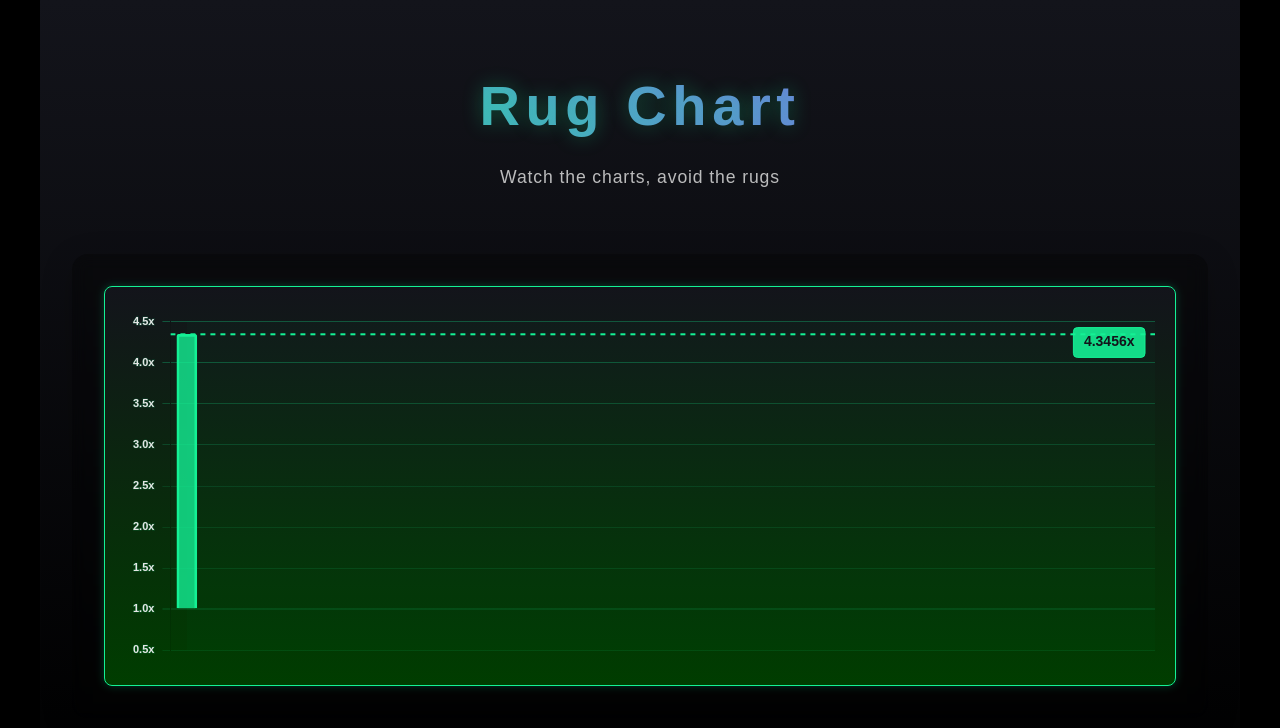
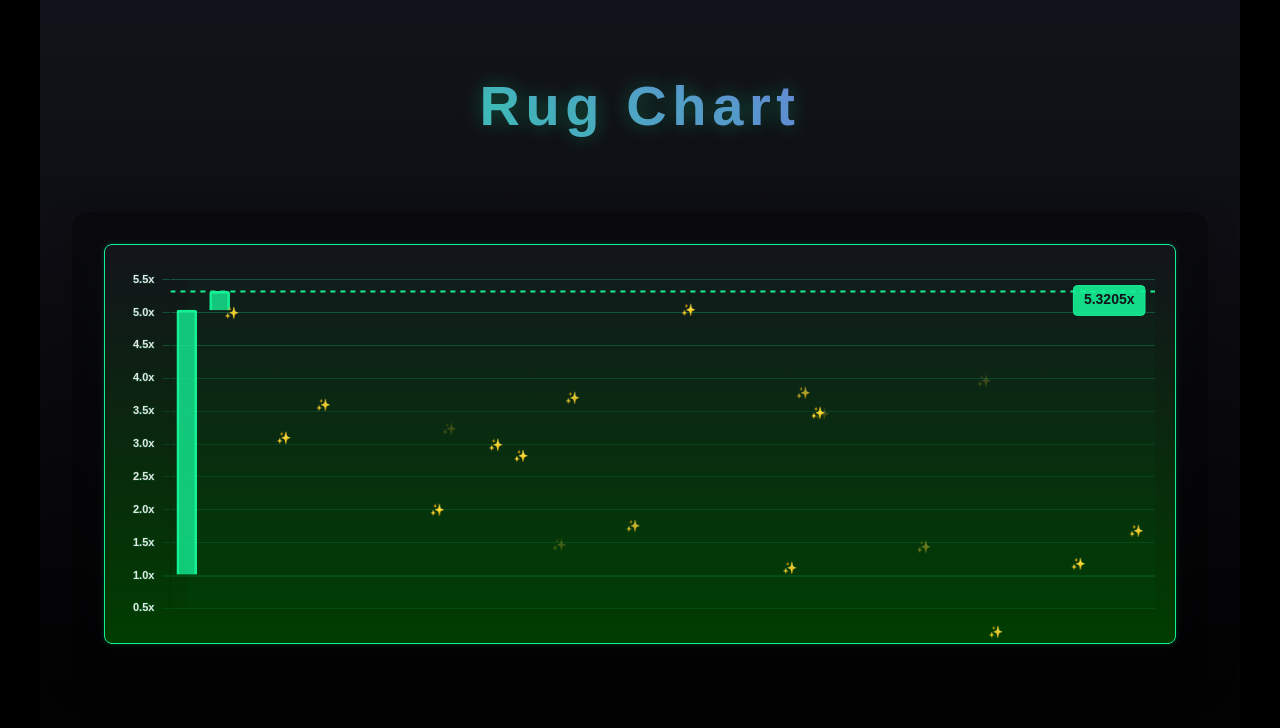
Before and after one commit to ajag408/rugschart, a React app: page / in a window 1280 px wide. Shown: the top 728 px of the page. Built offline with nearby package versions, Linux system fonts and the light colour scheme; the HTML template or start-up script is replaced by a standard one.

Commit message:
fixed moon shot star animation

```diff
--- a/src/App.tsx
+++ b/src/App.tsx
@@ -33,16 +33,6 @@ function App() {
         }}>
           Rug Chart
         </h1>
-        <p style={{
-          color: SOLANA_COLORS.text,
-          opacity: 0.8,
-          fontSize: '1.1rem',
-          marginTop: '1rem',
-          fontFamily: "'Orbitron', sans-serif",
-          letterSpacing: '0.05em'
-        }}>
-          Watch the charts, avoid the rugs
-        </p>
       </header>
 
       <main style={{
--- a/src/components/CandleChart.tsx
+++ b/src/components/CandleChart.tsx
@@ -138,8 +138,7 @@ const CandleChart = () => {
                 base: visibleCandles.map((candle) => candle?.base || null),
                 barPercentage: 0.8,
                 categoryPercentage: 0.8,
-                barThickness: 20,
-                transition: 'all 0.3s ease',
+                barThickness: 20
             }]
         };
     };
@@ -622,7 +621,7 @@ const CandleChart = () => {
             {showMoonShot && (
                 <>
                     {/* Rocket and stars */}
-                    <div style={{ position: 'absolute', width: '100%', height: '100%', overflow: 'hidden', pointerEvents: 'none' }}>
+                    <div style={{ position: 'absolute', width: '100%', height: '100%', overflow: 'hidden', pointerEvents: 'none', borderRadius: '8px' }}>
                         <div
                             className="moon-rocket"
                             style={{
@@ -638,9 +637,10 @@ const CandleChart = () => {
                                 key={i}
                                 className="star"
                                 style={{
-                                    left: `${Math.random() * 100}%`,
-                                    top: `${Math.random() * 100}%`,
+                                    left: `${Math.random() * 95}%`,
+                                    top: `${Math.random() * 90}%`,
                                     animationDelay: `${Math.random() * 1}s`,
+                                    transform: 'translateX(-10%)'
                                 }}
                             >
                                 ✨
```
Also changed, not shown: src/components/CandleChart.css (line endings or trailing spaces).
